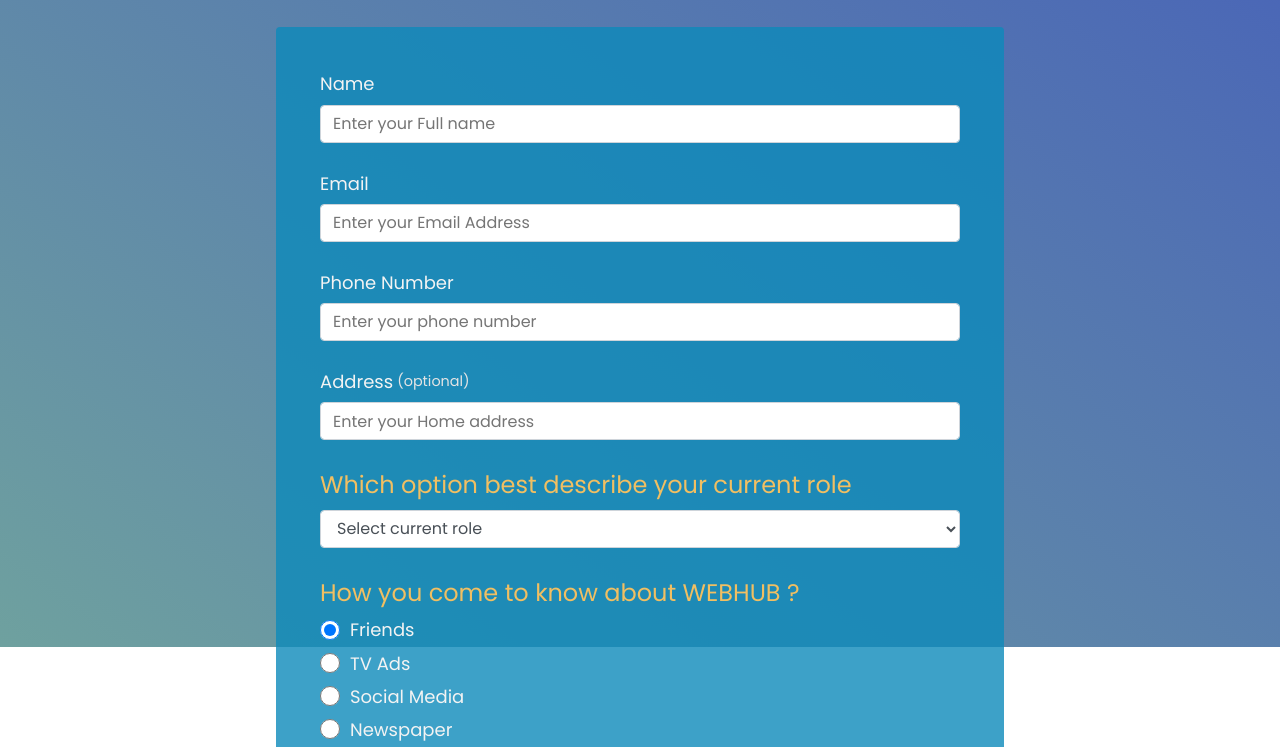
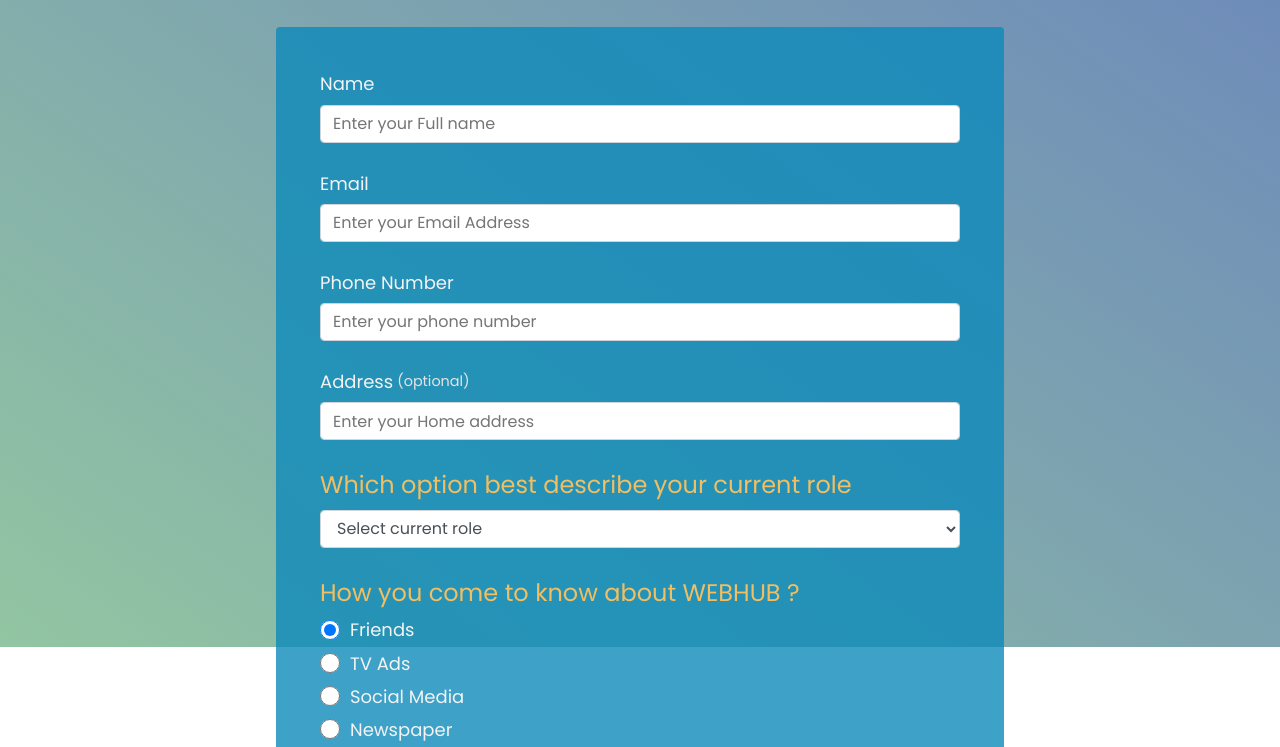
Before and after one commit to Harrynoqs/Build-a-Survey-Form, a plain HTML site: page index.html in a window 1280 px wide. Shown: the part 153-900 px from the top of the page. Drawn offline with Linux system fonts and the light colour scheme.

Commit message:
Add background color

```diff
--- a/form.css
+++ b/form.css
@@ -2,7 +2,7 @@
 
 :root{
     --color-white:#f3f3f3;
-    --color-darkblue:#3824cf;
+    --color-darkblue:hwb(351 86% 8%);
     --color-darkblue-alpha:rgba(13, 138, 187, 0.8);
     --color-green:#21eb6e;
 }
```
